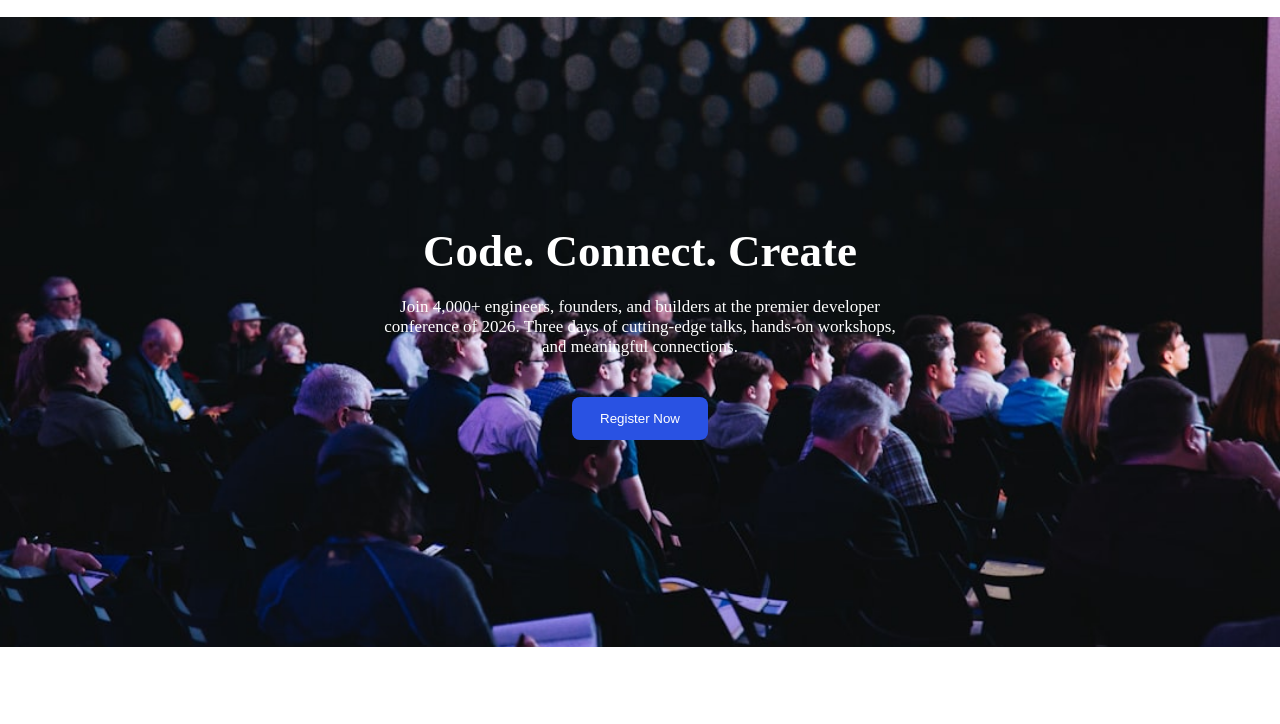
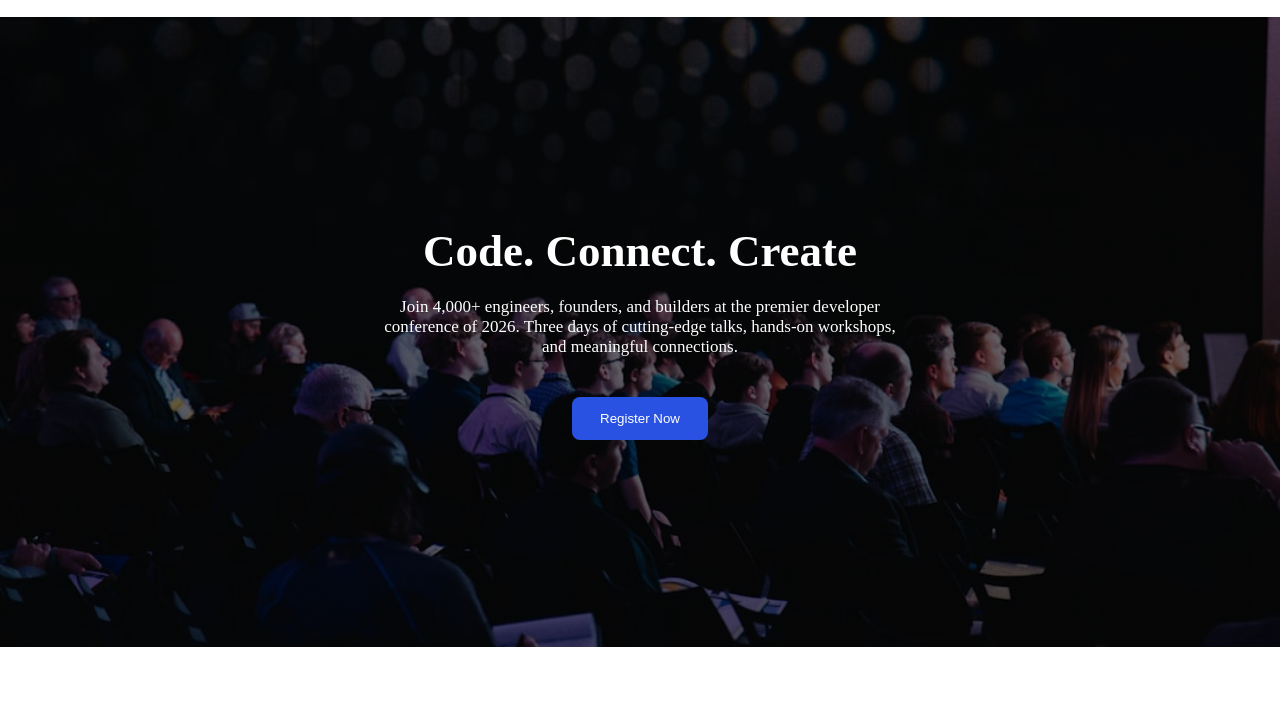
Before and after one commit to shajibsikder/devconf-b14-assignment-1, a plain HTML site: page index.html in a window 1280 px wide. Shown: the part 67-791 px from the top of the page. Drawn offline with Linux system fonts and the light colour scheme.

Commit message:
Update style.css

```diff
--- a/style.css
+++ b/style.css
@@ -41,7 +41,9 @@
 /* ------------hero section design-------------- */
 .hero{
     display: flex;
-    background:  url("./assets/banner.jpg");
+
+    background: linear-gradient(rgba(0,0,0,.6), rgba(0,0,0,.6)), url("./assets/banner.jpg");
+
     background-size: cover;
     background-position: center;
     height: 630px;
```
